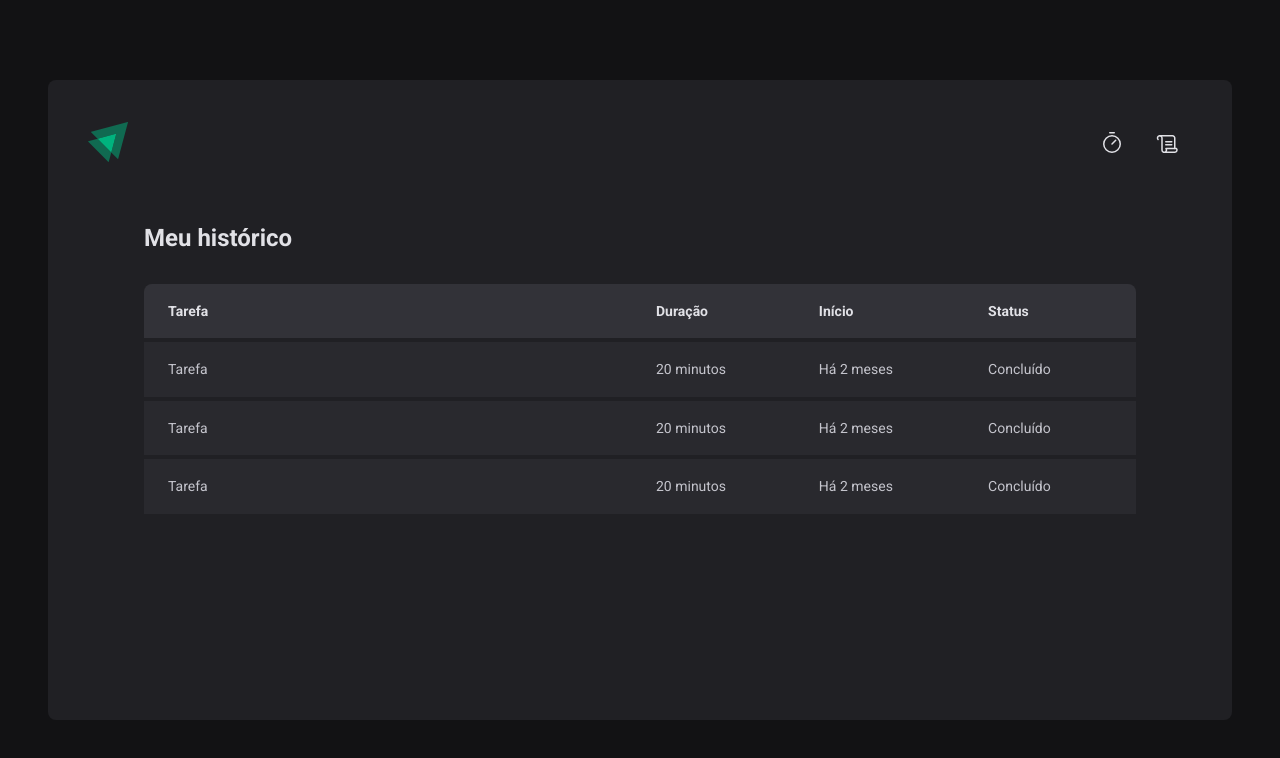
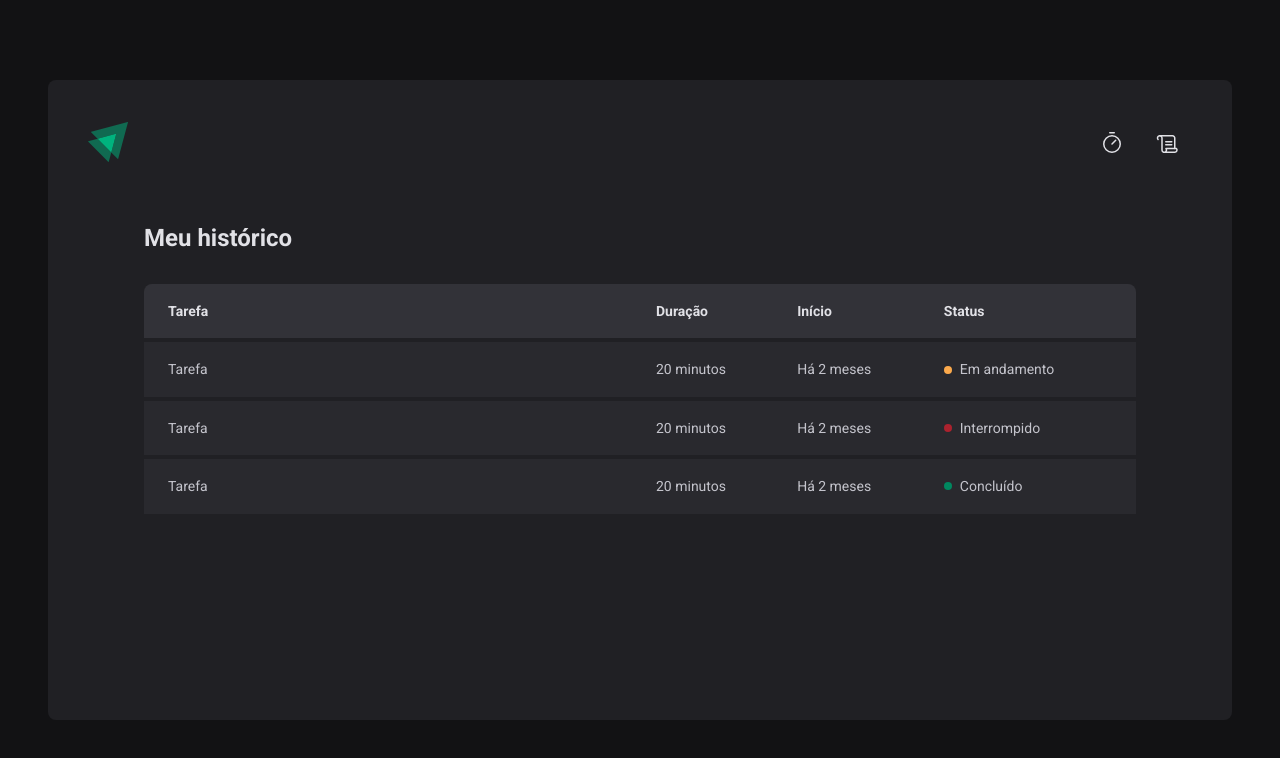
Before and after one commit to taiprogrammer/ignite-timer, a React (Vite) app: page /history in a window 1280 px wide. Shown: the top 758 px of the page. Built offline with nearby package versions, Linux system fonts and the light colour scheme.

Commit message:
chore (History) - status indicator

```diff
--- a/src/pages/History/index.tsx
+++ b/src/pages/History/index.tsx
@@ -1,4 +1,4 @@
-import { HistoryContainer, HistoryList } from "./styles";
+import { HistoryContainer, HistoryList, Status } from "./styles";
 
 export function History() {
   return (
@@ -18,19 +18,25 @@
               <td>Tarefa</td>
               <td>20 minutos</td>
               <td>Há 2 meses</td>
-              <td>Concluído</td>
+              <td>
+                <Status statusColor="yellow">Em andamento</Status>
+              </td>
             </tr>
             <tr>
               <td>Tarefa</td>
               <td>20 minutos</td>
               <td>Há 2 meses</td>
-              <td>Concluído</td>
+              <td>
+                <Status statusColor="red">Interrompido</Status>
+              </td>
             </tr>
             <tr>
               <td>Tarefa</td>
               <td>20 minutos</td>
               <td>Há 2 meses</td>
-              <td>Concluído</td>
+              <td>
+                <Status statusColor="green">Concluído</Status>
+              </td>
             </tr>
           </tbody>
         </table>
--- a/src/pages/History/styles.ts
+++ b/src/pages/History/styles.ts
@@ -61,3 +61,26 @@
         }
     }
 `;
+
+const STATUS_COLORS = {
+    yellow: 'yellow-500',
+    red: 'red-500',
+    green: 'green-500',
+} as const
+interface StatusProps {
+    statusColor: keyof typeof STATUS_COLORS;
+}
+
+export const Status = styled.span<StatusProps>`
+    gap: 0.5rem;
+    display: flex;
+    align-items: center;
+
+    &::before {
+        content: "";
+        width: 0.5rem;
+        height: 0.5rem;
+        border-radius: 50%;
+        background: ${props => props.theme[STATUS_COLORS[props.statusColor]]};
+    }
+`;
```
